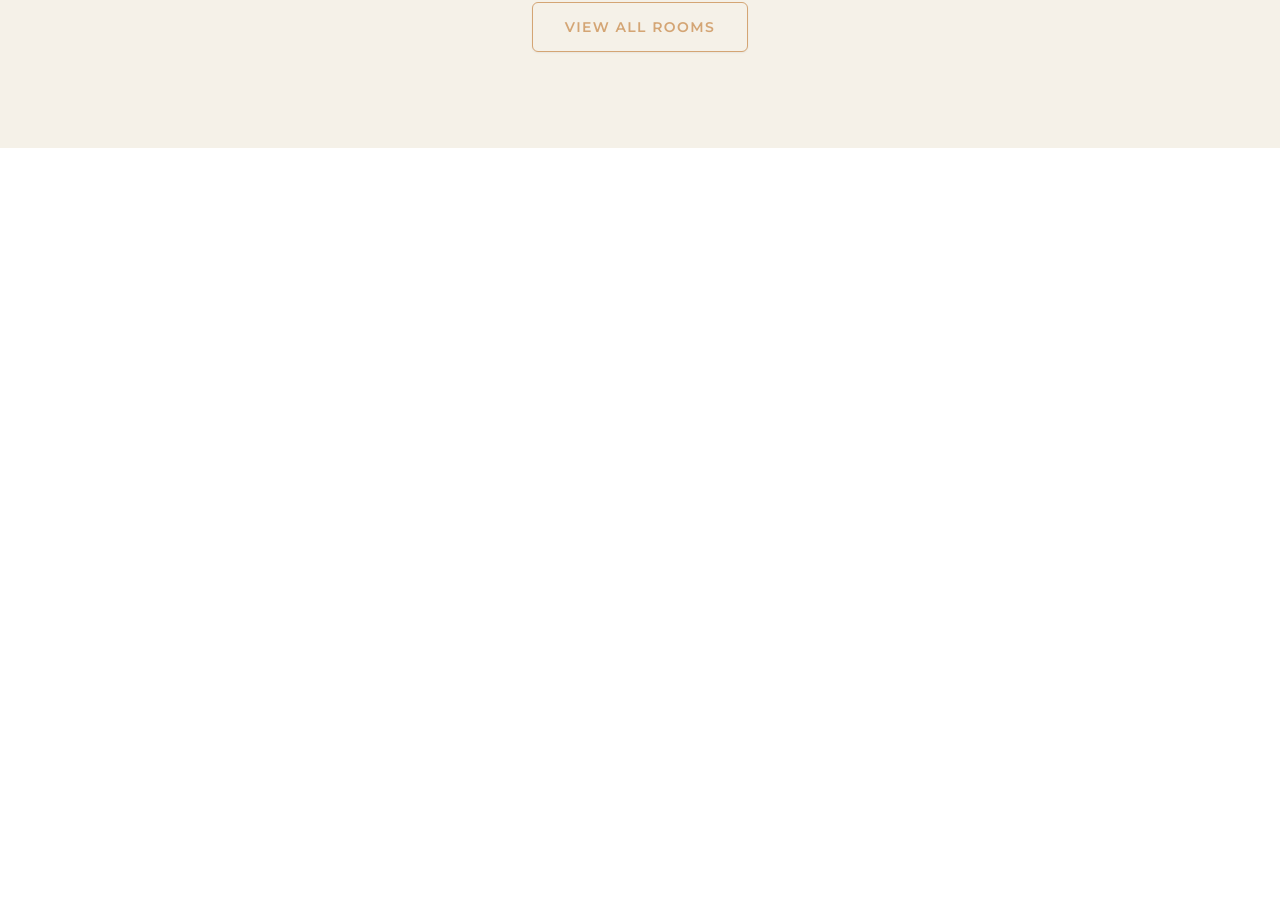
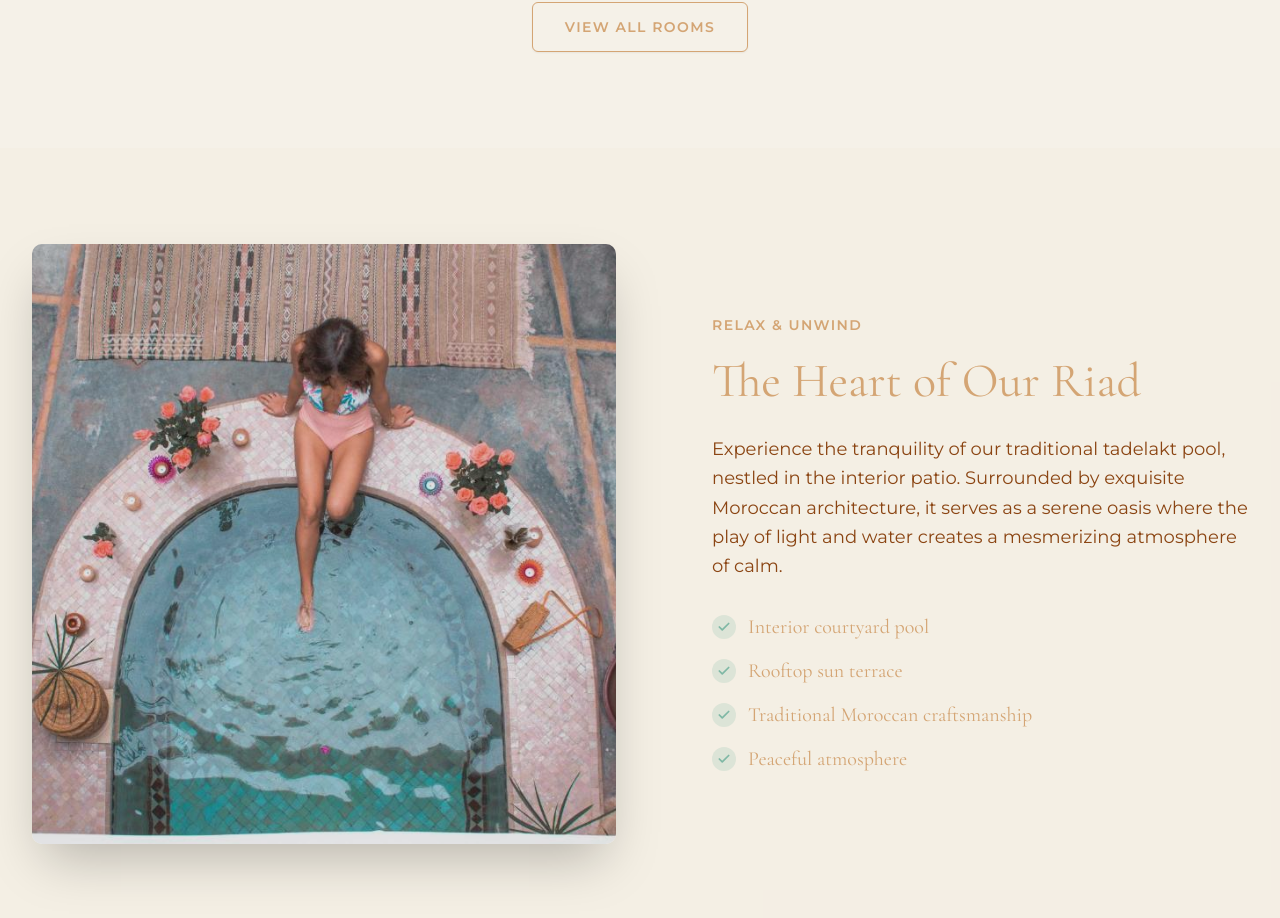
Before and after one commit to yassinejoundi/riad-dar-ten, a Next.js app: page / in a window 1280 px wide. Shown: the part 5715-6633 px from the top of the page. Before the commit the page ends 5863 px from the top, so only its background shows below. Built offline with nearby package versions, Linux system fonts and the light colour scheme; a web font is replaced by a local one.

Commit message:
create the home page PoolSpotlight section

```diff
--- a/app/page.tsx
+++ b/app/page.tsx
@@ -2,6 +2,7 @@ import { HeroSection } from "@/components/home/HeroSection"
 import { WelcomeSection } from "@/components/home/WelcomeSection"
 import { FeaturedExperiences } from "@/components/home/FeaturedExperiences"
 import { RoomsCarousel } from "@/components/home/RoomsCarousel"
+import { PoolSpotlight } from "@/components/home/PoolSpotlight"
 
 export default function Home() {
   return (
@@ -10,6 +11,7 @@ export default function Home() {
       <WelcomeSection />
       <FeaturedExperiences />
       <RoomsCarousel />
+      <PoolSpotlight />
     </div>
   )
 }
--- /dev/null
+++ b/components/home/PoolSpotlight.tsx
@@ -0,0 +1,61 @@
+import Image from "next/image"
+import { Check } from "lucide-react"
+
+const features = [
+  "Interior courtyard pool",
+  "Rooftop sun terrace",
+  "Traditional Moroccan craftsmanship",
+  "Peaceful atmosphere",
+]
+
+export function PoolSpotlight() {
+  return (
+    <section className="relative py-24 overflow-hidden bg-desert-sand/10">
+      <div className="container mx-auto px-4 md:px-8">
+        <div className="grid grid-cols-1 lg:grid-cols-2 gap-12 items-center">
+          {/* Image Side */}
+          <div className="relative h-[600px] w-full animate-fade-in-up group overflow-hidden rounded-lg shadow-2xl">
+            <Image
+              src="/assets/images/home/pool-spotlight.png" // Using the hero image as requested (reusing existing path for now)
+              alt="The stunning courtyard pool"
+              fill
+              className="object-cover transition-transform duration-700 group-hover:scale-105"
+            />
+            {/* Overlay for mood */}
+            <div className="absolute inset-0 bg-black/10 group-hover:bg-transparent transition-colors duration-500" />
+          </div>
+
+          {/* Text Side */}
+          <div className="lg:pl-12 animate-fade-in-up delay-200">
+            <span className="text-sm font-sans font-bold uppercase tracking-widest text-terracotta mb-4 block">
+              Relax & Unwind
+            </span>
+            <h2 className="font-serif text-4xl md:text-5xl text-primary mb-6 leading-tight">
+              The Heart of Our Riad
+            </h2>
+            <p className="font-sans text-muted-foreground text-lg leading-relaxed mb-8">
+              Experience the tranquility of our traditional tadelakt pool,
+              nestled in the interior patio. Surrounded by exquisite Moroccan
+              architecture, it serves as a serene oasis where the play of light
+              and water creates a mesmerizing atmosphere of calm.
+            </p>
+
+            <ul className="space-y-4">
+              {features.map((feature, index) => (
+                <li
+                  key={index}
+                  className="flex items-center space-x-3 text-primary font-serif text-xl"
+                >
+                  <div className="flex-shrink-0 w-6 h-6 rounded-full bg-tadelakt-green/20 flex items-center justify-center text-tadelakt-green">
+                    <Check size={14} strokeWidth={3} />
+                  </div>
+                  <span>{feature}</span>
+                </li>
+              ))}
+            </ul>
+          </div>
+        </div>
+      </div>
+    </section>
+  )
+}
```
Also changed, not shown: public/assets/images/home/pool-spotlight.png (added).
